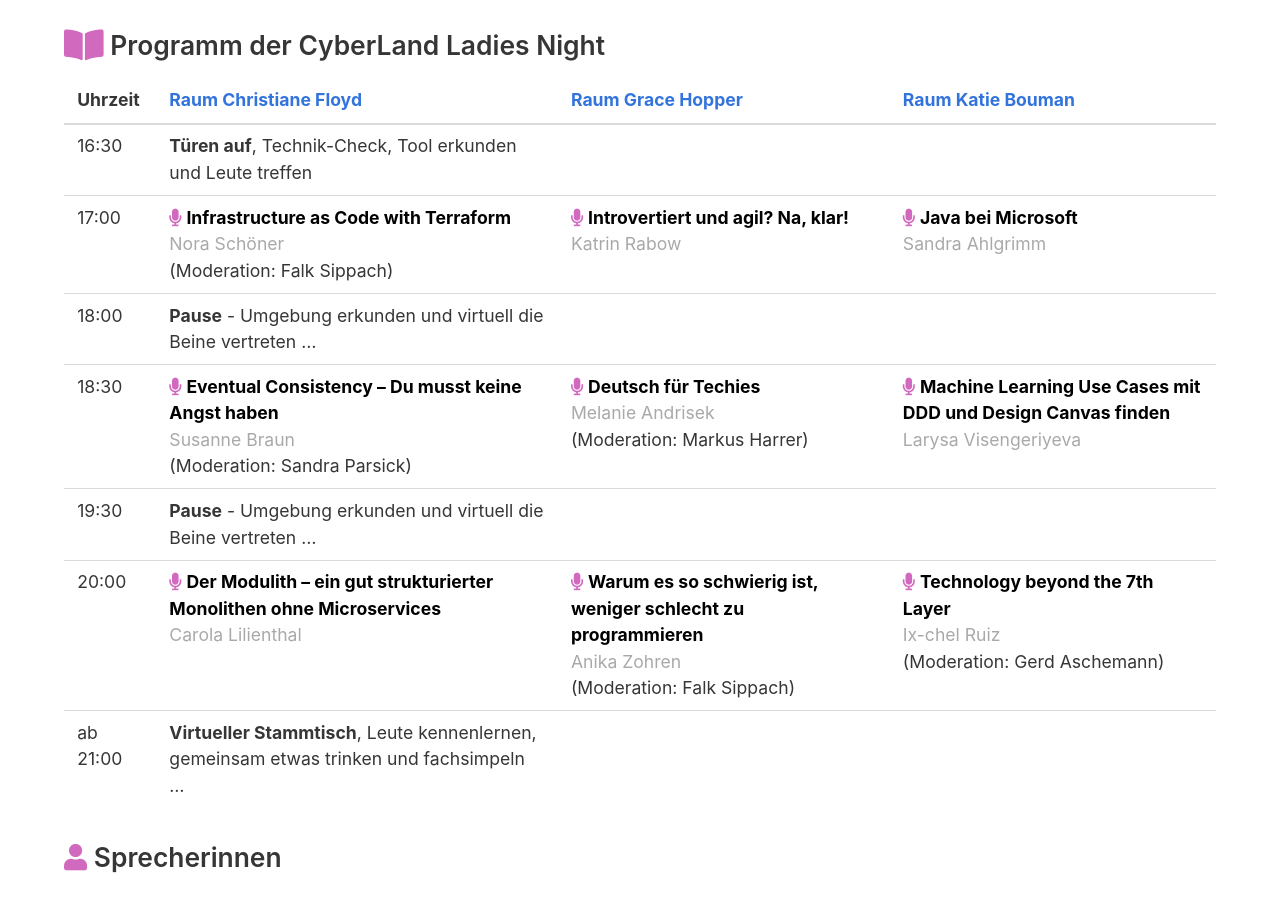
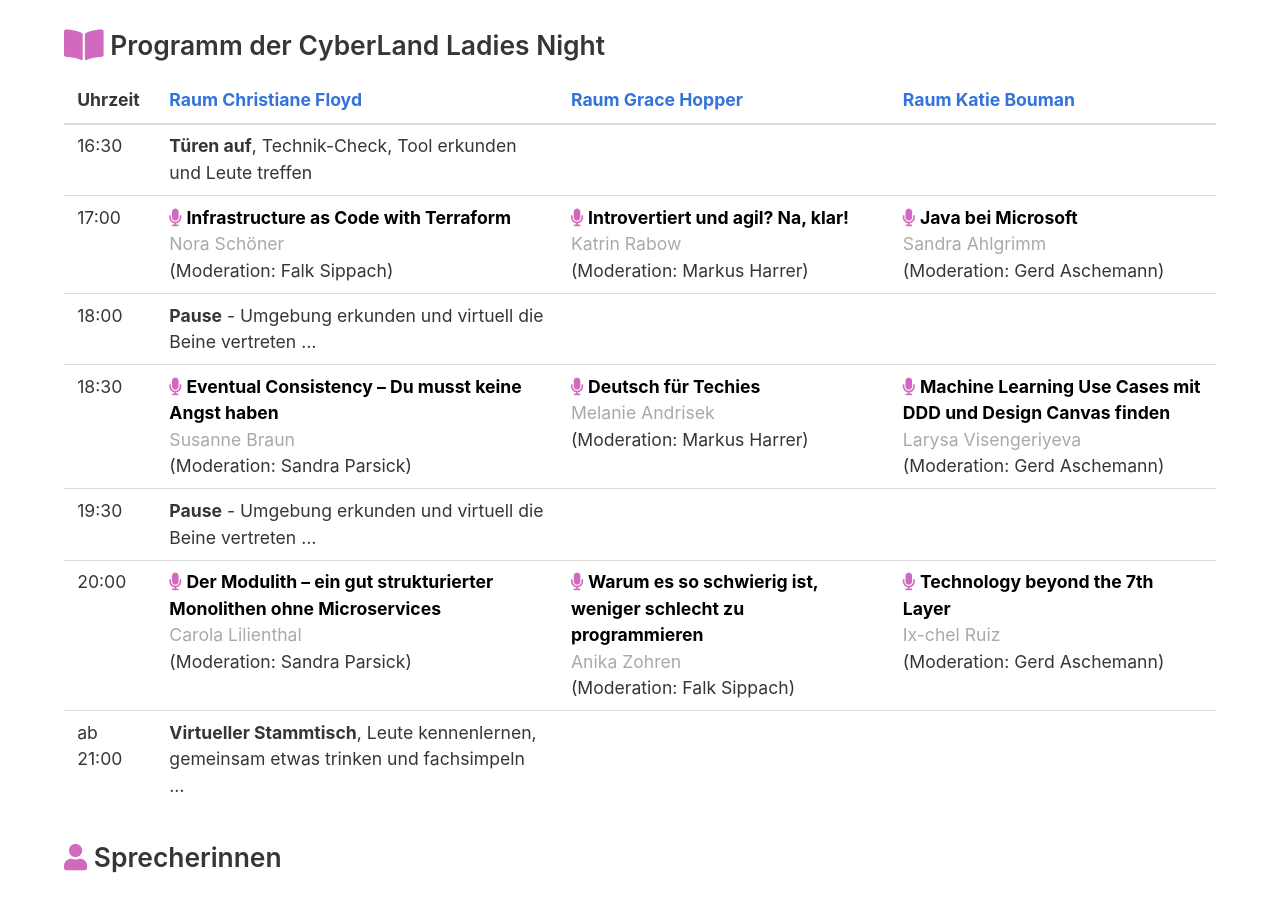
Before and after one commit to CyberLandConf/CyberLandConf.github.io, a Jekyll site: the page built from pages/events/2021-01-cyberland-ladies-night.md, in a window 1280 px wide and 900 px high, scrolled down 656 px. Built offline with Jekyll 4.4.1, drawn with Linux system fonts in a browser that asks for light colours.

Commit message:
moderation added

```diff
--- a/_sessions/2021-01-ladies-night/session-26.md
+++ b/_sessions/2021-01-ladies-night/session-26.md
@@ -3,6 +3,7 @@
   title: 'Der Modulith – ein gut strukturierter Monolithen ohne Microservices'
   abstract: 'Alle Welt spricht davon, dass wir unsere Monolithen in Microservices zerlegen müssen. Aber stimmt das wirklich? Immer wieder treffe ich Teams, die mit ihrem Monolithen gut klarkommen und sich gegen Nachfragen Ihres Managements verteidigen müssen, warum sie nicht auf Microservices setzen. Dabei haben Microservices nicht nur Vorteile, sondern bringen Ihre eigenen Schwierigkeiten mit sich. In diesem Vortrag erfahren Sie, wie Sie Ihren Monolithen strukturieren können und wann eine Zerlegung in Microservices sinnvoll werden könnte.'
   speaker-id: 'carola-lilienthal'
+  moderator-id: 'sandra-parsick'
   meetupId: cyberland-ladies-night
   layout: session
 ---
--- a/_sessions/2021-01-ladies-night/session-27.md
+++ b/_sessions/2021-01-ladies-night/session-27.md
@@ -4,6 +4,7 @@
   abstract: >
     Sandra ist Cloud Developer Advocate und kümmert sich um Java bei Microsoft. Wie jetzt - Java und Microsoft? Was hat es damit auf sich? Wie unterstützt denn Microsoft Open-Source Technologien, besonders die in Java und dessen Umfeld. Warum arbeiten denn jetzt so viele Java Champions bei Microsoft? Was es damit auf sich hat, was der große Plan dahinter ist, und worauf müssen wir uns in Zukunft so alles gefasst machen müssen, wollen wir in dieser Episode der Cyberland Ladies Night besprechen.
   speaker-id: 'sandra-ahlgrimm'
+  moderator-id: 'gerd-aschemann'
   meetupId: cyberland-ladies-night
   layout: session
 ---
--- a/_sessions/2021-01-ladies-night/session-28.md
+++ b/_sessions/2021-01-ladies-night/session-28.md
@@ -4,6 +4,7 @@
   abstract: >
     Agile Methoden dominieren die Softwareentwicklung und verändern die Unternehmenskultur. Kommunikation und Teamarbeit gelten als wichtige Erfolgsfaktoren, Pair Programming, Daily Meetings und Retrospektiven unterstützen die Arbeit. Welche Auswirkungen haben diese Veränderungen auf Introvertierte? Was heißt überhaupt "introvertiert" und "extrovertiert"? Und was unterscheidet uns? Wo brauchen wir unterschiedliche Settings und wie bekommen wir das am besten hin? Gemeinsam schauen wir unsere Bedürfnisse an und entwerfen ein Arbeitsumfeld, in dem sich alle wiederfinden.
   speaker-id: 'katrin-rabow'
+  moderator-id: 'markus-harrer'
   meetupId: cyberland-ladies-night
   layout: session
 ---
--- a/_sessions/2021-01-ladies-night/session-29.md
+++ b/_sessions/2021-01-ladies-night/session-29.md
@@ -4,6 +4,7 @@
   abstract: >
     Ein wichtiger Grund, warum Unternehmen an der Umsetzung von AI/ML scheitern, ist die Schwierigkeit, einen sinnvollen Use Case für ML zu identifizieren. Bei INNOQ haben wir einen Konzept für die Erkennung von ML Use Cases entwickelt und stellen unseren Prozess in diesem Vortrag vor. In den ersten zwei Phasen nutzen wir DDD Methoden wie EventStorming, um die Fachlichkeiten zu verstehen und potenzielle ML Tasks zu identifizieren. Das Ziel der zweiten Phase ist das ML-Projekt zu strukturieren und die Anforderungen zu klären. Dafür nutzen wir ein visuelles Framework: das ML Design Canvas. Dabei werden wichtige funktionale und qualitative Anforderungen für das ML-System spezifiziert.
   speaker-id: 'larysa-visengeriyeva'
+  moderator-id: 'gerd-aschemann'
   layout: session
   meetupId: cyberland-ladies-night
 ---
```
